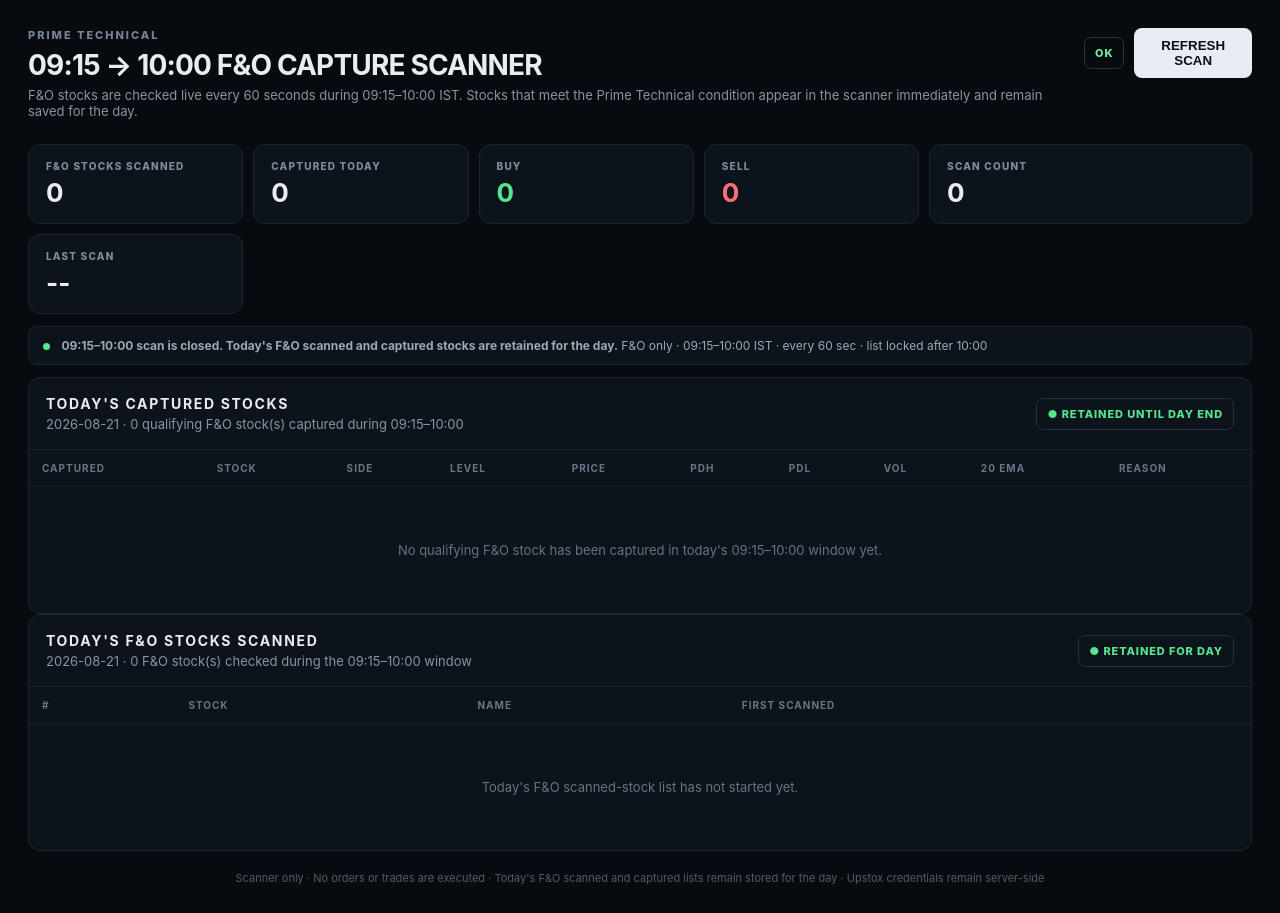
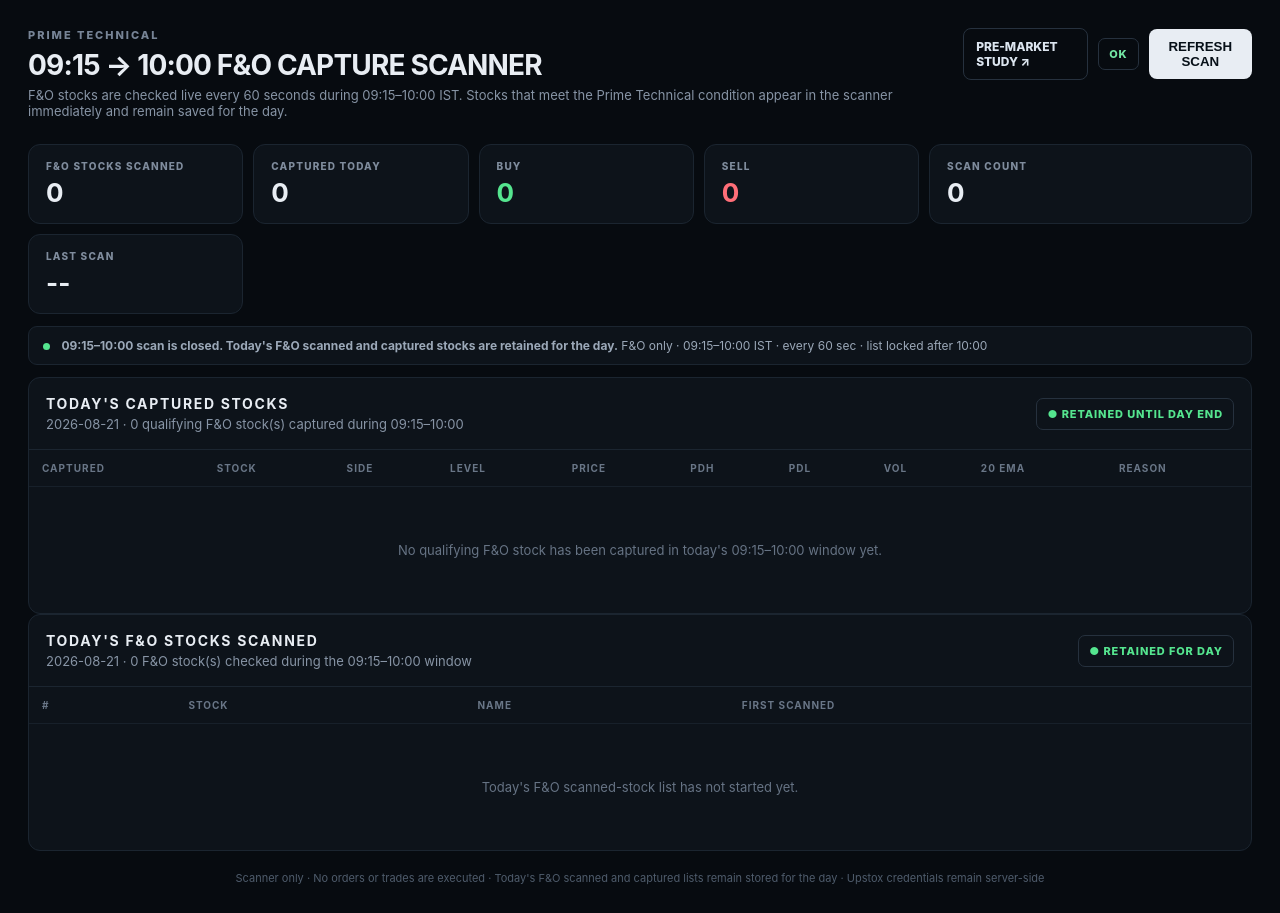
Before and after one commit to anacambridge-max/Prime-technical-9-15-10-scanner, a Next.js app: page / in a window 1280 px wide. Built offline with nearby package versions, Linux system fonts and the light colour scheme.

Commit message:
Link pre-market study from main confirmed scanner dashboard

```diff
--- a/app/page.tsx
+++ b/app/page.tsx
@@ -78,7 +78,7 @@ export default function Home() {
     <main className="shell">
       <header className="header">
         <div><div className="eyebrow">PRIME TECHNICAL</div><h1>09:15 → 10:00 F&O CAPTURE SCANNER</h1><p>F&O stocks are checked live every 60 seconds during 09:15–10:00 IST. Stocks that meet the Prime Technical condition appear in the scanner immediately and remain saved for the day.</p></div>
-        <div className="actions"><span className={`status ${store.dataStatus.toLowerCase()}`}>{store.dataStatus}</span><button onClick={scan} disabled={busy}>{busy ? 'SCANNING…' : 'REFRESH SCAN'}</button></div>
+        <div className="actions"><a href="/pre-market" style={{color:"#dce5ef",border:"1px solid #26313e",padding:"10px 12px",borderRadius:8,textDecoration:"none",fontSize:12,fontWeight:800}}>PRE-MARKET STUDY ↗</a><span className={`status ${store.dataStatus.toLowerCase()}`}>{store.dataStatus}</span><button onClick={scan} disabled={busy}>{busy ? 'SCANNING…' : 'REFRESH SCAN'}</button></div>
       </header>
 
       <section className="cards">
```
